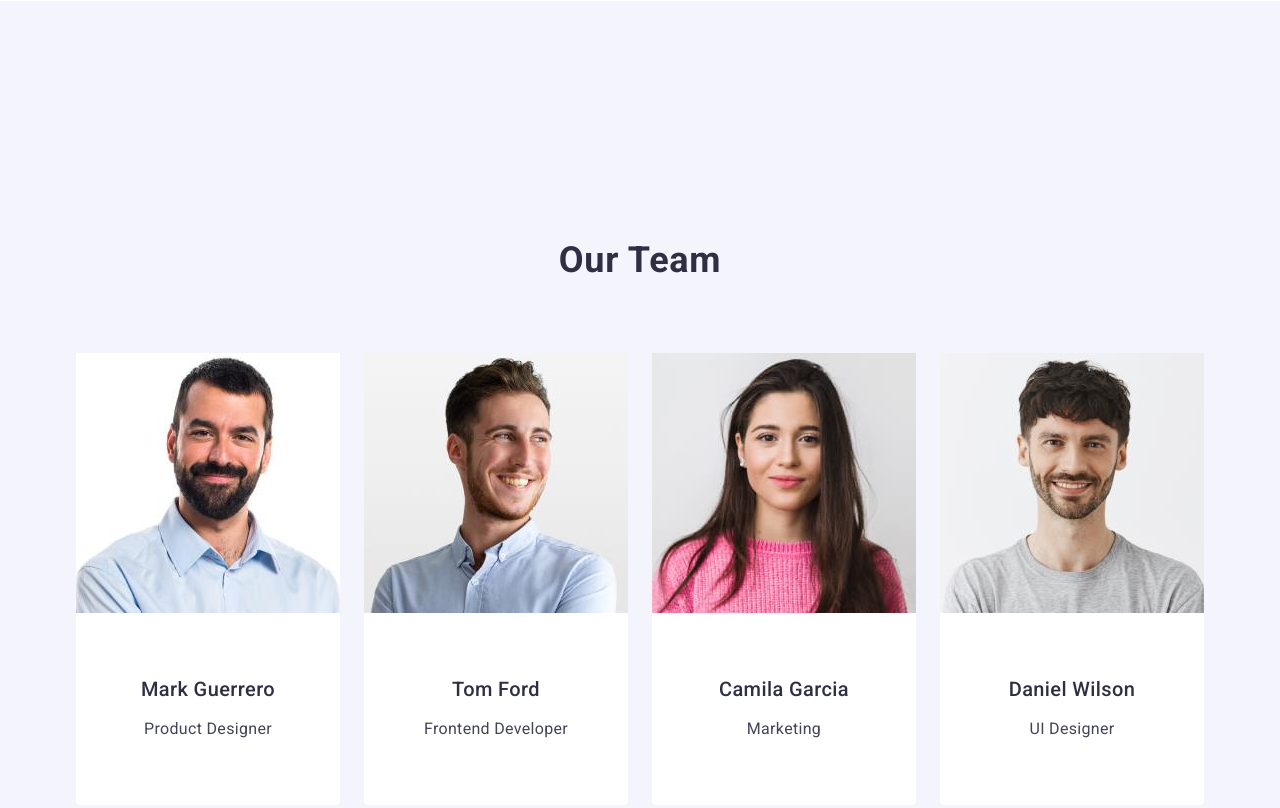
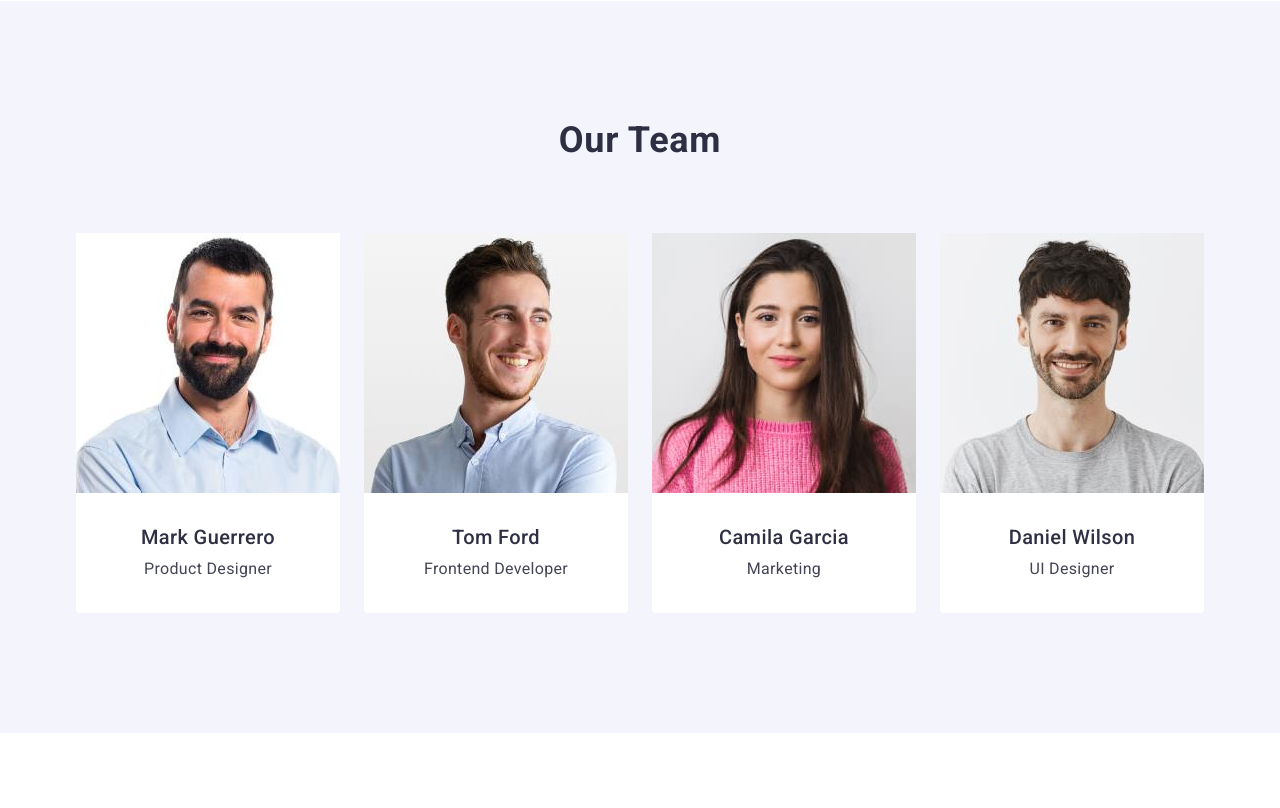
Before and after one commit to AlexGulias/goit-markup-hw-03, a plain HTML site: page index.html in a window 1280 px wide. Shown: the part 1040-1848 px from the top of the page. Drawn offline with nearby package versions, Linux system fonts and the light colour scheme.

Commit message:
Update styles.css

```diff
--- a/css/styles.css
+++ b/css/styles.css
@@ -245,7 +245,6 @@ section {
 	line-height: 1.11;
 	letter-spacing: 0.72px;
 	text-transform: capitalize;
-	padding-top: 120px;
 	margin-bottom: 72px;
 }
 
@@ -258,21 +257,10 @@ section {
 	flex-basis: calc((100% - 72px) / 4);
 	border-radius: 0px 0px 4px 4px;
 	background: var(--WHITE, #ffff);
-	display: inline-flex;
-	padding-bottom: 32px;
-	flex-direction: column;
-	justify-content: center;
-	align-items: center;
-	gap: 32px;
 }
 
 .team-item-text {
 	padding: 32px 0;
-	display: flex;
-	width: 232px;
-	flex-direction: column;
-	justify-content: center;
-	align-items: center;
 	gap: 8px;
 }
 
```
